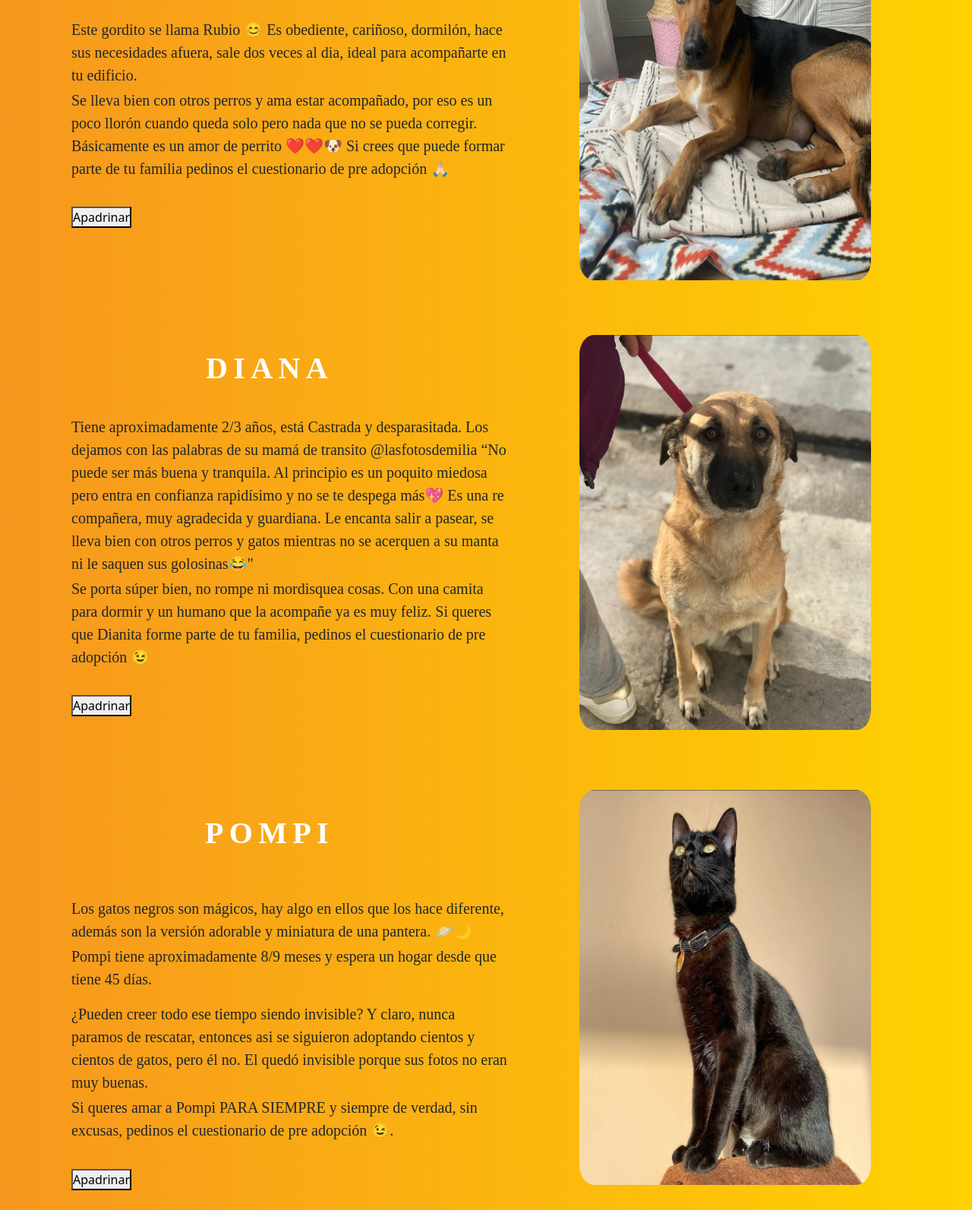
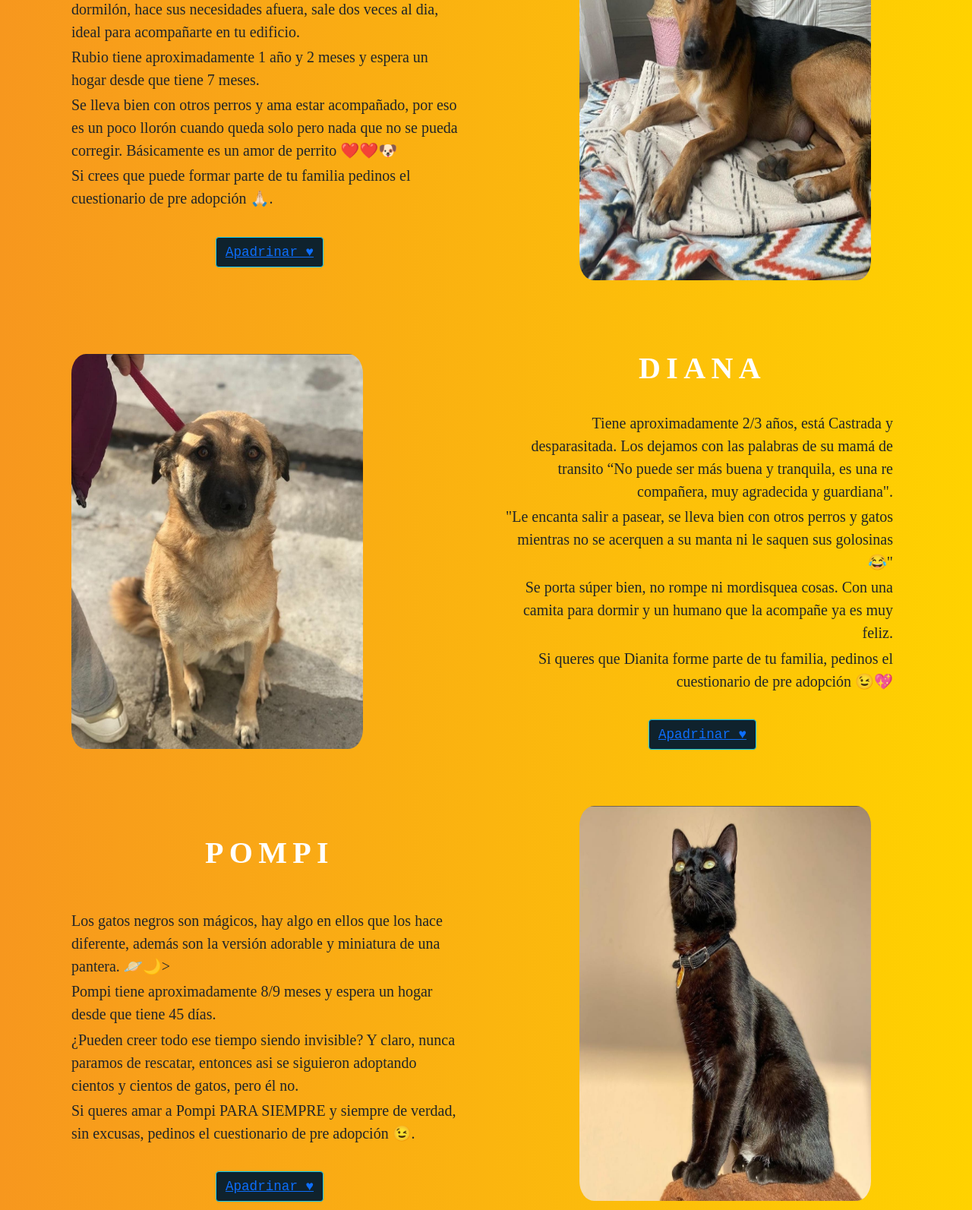
Before and after one commit to Cediaz17/Laika-Diaz, a website: page publicados.html in a window 1280 px wide. Shown: the part 419-2012 px from the top of the page at 76% size. Drawn offline with nearby package versions, Linux system fonts and the light colour scheme.

Commit message:
Arreglo estructuras

```diff
--- a/publicados.html
+++ b/publicados.html
@@ -73,17 +73,22 @@
                         <div class="contenedorPublicados__Articulo-Titulo">
                             <h3>RUBIO</h3>
                         </div>
-                        <div class="contenedorPublicados__Texto col-10">
+                        <div class="contenedorPublicados__Texto col-12">
                             <p class="contenedorPublicados__Parrafo">
                                 Este gordito se llama Rubio 😊 Es obediente, cariñoso, dormilón, hace sus necesidades afuera, sale dos veces al dia, ideal para acompañarte en tu edificio.
                             </p>
                             <p class="contenedorPublicados__Parrafo">
+                                Rubio tiene aproximadamente 1 año y 2 meses y espera un hogar desde que tiene 7 meses.
+                            </p>
+                            <p class="contenedorPublicados__Parrafo">
                                 Se lleva bien con otros perros y ama estar acompañado, por eso es un poco llorón cuando queda solo pero nada que no se pueda corregir. Básicamente es un amor de perrito ❤️❤️🐶
-                                Si crees que puede formar parte de tu familia pedinos el cuestionario de pre adopción 🙏🏻
+                            </p>
+                            <p class="contenedorPublicados__Parrafo">
+                                Si crees que puede formar parte de tu familia pedinos el cuestionario de pre adopción 🙏🏻.
                             </p>
                         </div>
-                        <div class="col-3">
-                            <button>Apadrinar</button>
+                        <div class="col-12 contenedorPublicadosBottom"> <!--boton apadrinar-->
+                            <button type="button" class="publicadosBottom btn btn-outline-info"> <a href="antes_de_adoptar.html">Apadrinar ♥</a></button>
                         </div>
                     </article>
                 </div>
@@ -94,30 +99,34 @@
                 </div>
             </div>
             <div class="row contenedorPublicados__Filias"><!-- Segunda Publicacion-->
+                <div class="col-6 contenedorPublicados__Articulo"> <!-- Imagen Publicacion-->
+                    <div>
+                        <img src="imagenes/perra Laika.jpeg" class="contenedorPublicados__FotoLeft" alt="imagen de mascota">
+                    </div>
+                </div>
                 <div class="col-6 contenedorPublicados__Articulo"> <!-- Parrafo Publicacion-->
                     <article class="row"> <!-- Art de publicacion-->
                         <div class="contenedorPublicados__Articulo-Titulo">
                             <h3>DIANA</h3>
                         </div>
-                        <div class="contenedorPublicados__Texto col-10">
+                        <div class="contenedorPublicados__Texto__Left col-12">
                             <p class="contenedorPublicados__Parrafo">
-                                Tiene aproximadamente 2/3 años, está Castrada y desparasitada. Los dejamos con las palabras de su mamá de transito @lasfotosdemilia “No puede ser más buena y tranquila. Al principio es un poquito miedosa pero entra en confianza rapidísimo y no se te despega más💖 Es una re compañera, muy agradecida y guardiana.
-                                Le encanta salir a pasear, se lleva bien con otros perros y gatos mientras no se acerquen a su manta ni le saquen sus golosinas😂"
+                                Tiene aproximadamente 2/3 años, está Castrada y desparasitada. Los dejamos con las palabras de su mamá de transito “No puede ser más buena y tranquila, es una re compañera, muy agradecida y guardiana".
+                            </p>
+                            <p class="contenedorPublicados__Parrafo">
+                                "Le encanta salir a pasear, se lleva bien con otros perros y gatos mientras no se acerquen a su manta ni le saquen sus golosinas😂"
                             </p>
                             <p class="contenedorPublicados__Parrafo">
                                 Se porta súper bien, no rompe ni mordisquea cosas. Con una camita para dormir y un humano que la acompañe ya es muy feliz.
-                                Si queres que Dianita forme parte de tu familia, pedinos el cuestionario de pre adopción 😉
+                                </p>
+                            <p class="contenedorPublicados__Parrafo">
+                                Si queres que Dianita forme parte de tu familia, pedinos el cuestionario de pre adopción 😉💖
                             </p>
                         </div>
-                        <div class="col-3">
-                            <button>Apadrinar</button>
+                        <div class="col-12 contenedorPublicadosBottom"> <!--boton apadrinar-->
+                            <button type="button" class="publicadosBottom btn btn-outline-info"> <a href="antes_de_adoptar.html">Apadrinar ♥</a></button>
                         </div>
                     </article>
-                </div>
-                <div class="col-6 contenedorPublicados__Articulo"> <!-- Imagen Publicacion-->
-                    <div>
-                        <img src="imagenes/perra Laika.jpeg" class="contenedorPublicados__Foto" alt="imagen de mascota">
-                    </div>
                 </div>
             </div>
             <div class="row contenedorPublicados__Filas"><!-- Tercera Publicacion-->
@@ -128,22 +137,22 @@
                             <h3>POMPI</h3>
                         </div>
                         </div>
-                        <div class="contenedorPublicados__Texto col-10">
+                        <div class="contenedorPublicados__Texto col-12">
                             <p class="contenedorPublicados__Parrafo">
-                            Los gatos negros son mágicos, hay algo en ellos que los hace diferente, además son la versión adorable y miniatura de una pantera. 🪐🌙
+                            Los gatos negros son mágicos, hay algo en ellos que los hace diferente, además son la versión adorable y miniatura de una pantera. 🪐🌙>
+                            </p>
                             <p class="contenedorPublicados__Parrafo">
                                 Pompi tiene aproximadamente 8/9 meses y espera un hogar desde que tiene 45 días.
                             </p>
-                            </p>
                             <p class="contenedorPublicados__Parrafo">
-                                ¿Pueden creer todo ese tiempo siendo invisible? Y claro, nunca paramos de rescatar, entonces asi se siguieron adoptando cientos y cientos de gatos, pero él no. El quedó invisible porque sus fotos no eran muy buenas.
+                                ¿Pueden creer todo ese tiempo siendo invisible? Y claro, nunca paramos de rescatar, entonces asi se siguieron adoptando cientos y cientos de gatos, pero él no.
                             </p>
                             <p class="contenedorPublicados__Parrafo">
                                 Si queres amar a Pompi PARA SIEMPRE y siempre de verdad, sin excusas, pedinos el cuestionario de pre adopción 😉.
                             </p>
                         </div>
-                        <div class="col-3">
-                            <button>Apadrinar</button>
+                        <div class="col-12 contenedorPublicadosBottom"> <!--boton apadrinar-->
+                            <button type="button" class="publicadosBottom btn btn-outline-info"> <a href="antes_de_adoptar.html">Apadrinar ♥</a></button>
                         </div>
                     </article>
                 </div>
@@ -154,17 +163,22 @@
                 </div>
             </div>
             <div class="row contenedorPublicados__Filas"><!-- Cuarta Publicacion-->
+                <div class="col-6 contenedorPublicados__Articulo"> <!-- Imagen Publicacion-->
+                    <div>
+                        <img src="imagenes/lana.jpeg" class="contenedorPublicados__FotoLeft" alt="imagen de mascota">
+                    </div>
+                </div>
                 <div class="col-6 contenedorPublicados__Articulo"> <!-- Parrafo Publicacion-->
                     <article class="row"> <!-- Art de publicacion-->
                         <div class="contenedorPublicados__Articulo-Titulo">
                             <h3>LANA</h3>
                         </div>
-                        <div class="contenedorPublicados__Texto col-10">
+                        <div class="contenedorPublicados__Texto__Left col-12">
                             <p class="contenedorPublicados__Parrafo">
-                                Esta bebe hermosa es súper cariñosa y compañera.Tiene 6 meses, le encanta acompañarte a todos lados, es súper curiosa y te va a jugar con cualquier cosita que le ofrezcas! Es todo un personaje 🖤🤍
-                                <p class="contenedorPublicados__Parrafo">
-                                    En su hogar ideal tiene que haber una familia que le vaya a dar muchísimo amor para toda la vida.🌙🐼
-                                </p>
+                                Esta bebe hermosa es súper cariñosa y compañera,tiene 6 meses le encanta acompañarte a todos lados, es súper curiosa y te va a jugar con cualquier cosita que le ofrezcas! 🖤🤍
+                            </p>
+                            <p class="contenedorPublicados__Parrafo">
+                                En su hogar ideal tiene que haber una familia que le vaya a dar muchísimo amor para toda la vida.🌙🐼
                             </p>
                             <p class="contenedorPublicados__Parrafo">
                                 Con perros y con otros gatitos se lleva bárbaro, además ya sabe hacer sus necesidades en las piedritas.
@@ -173,15 +187,10 @@
                                 Si queres hacer a esta belleza parte de tu familia para siempre, completá el formulario🤍🤍
                             </p>
                         </div>
-                        <div class="col-3">
-                            <button>Apadrinar</button>
+                        <div class="col-12 contenedorPublicadosBottom"> <!--boton apadrinar-->
+                            <button type="button" class="publicadosBottom btn btn-outline-info"> <a href="antes_de_adoptar.html">Apadrinar ♥</a></button>
                         </div>
                     </article>
-                </div>
-                <div class="col-6 contenedorPublicados__Articulo"> <!-- Imagen Publicacion-->
-                    <div>
-                        <img src="imagenes/lana.jpeg" class="contenedorPublicados__Foto" alt="imagen de mascota">
-                    </div>
                 </div>
             </div>
         </div>
--- a/scss/estiloLaika.scss
+++ b/scss/estiloLaika.scss
@@ -10,6 +10,10 @@
     z-index: 2;
     display: flex;
     font-size: 20px;
+}
+.btn-outline-info
+{
+    color: yellowgreen;
 }
 nav .row
 {
--- a/scss/styles.scss
+++ b/scss/styles.scss
@@ -174,7 +174,7 @@ background: linear-gradient(to left, #FFD200, #F7971E);
 .contenedorPublicados__Articulo-Titulo
 {
     text-align: center;
-    margin-bottom: 30px;
+    margin-bottom: 25px;
     margin-top: 20px;
 
     h3
@@ -193,7 +193,7 @@ background: linear-gradient(to left, #FFD200, #F7971E);
     margin-top: 20px;
 }
 .contenedorPublicados__Parrafo {
-    width: 45vw;
+    width: 40vw;
     /*display: flex;
     flex-direction: column;*/
     margin-bottom: 0.2rem;
@@ -205,16 +205,13 @@ background: linear-gradient(to left, #FFD200, #F7971E);
     height: 65vh;
     margin-left: 19%;
 }
-.contenedorPublicados__ParrafoLeft {
-    width: 45vw;
-    padding-bottom: 20px;
-    display: flex;
-    flex-direction: column;
-}
-.contenedorPublicados__FotoLeft {
+
+.contenedorPublicados__FotoLeft
+{
     width: 30vw;
     border-radius: 5%;
     height: 65vh;
+    margin-top: 25px;
 }
 .contenedorPublicados__Texto
 {
@@ -226,7 +223,22 @@ background: linear-gradient(to left, #FFD200, #F7971E);
 }
 .contenedorPublicados__Texto__Left
 {
-    margin: 5%;
+    text-align: right;
+    justify-content: center;
+    font-family: mons;
+    font-size: 20px;
+    margin-bottom: 2rem;
+}
+.contenedorPublicadosBottom
+{
+    align-items: center;
+    text-align: -webkit-center;
+}
+.publicadosBottom
+{
+    font-family: monospace; /*CAMBIAR TIPO*/
+    background-color: $colorLaika;
+    font-size: 1.1rem;
 }
 /*******************Seccion Que necesitas**************************/
 .contenedorQueNecesitas
```
Also changed, not shown: css/main.css.
